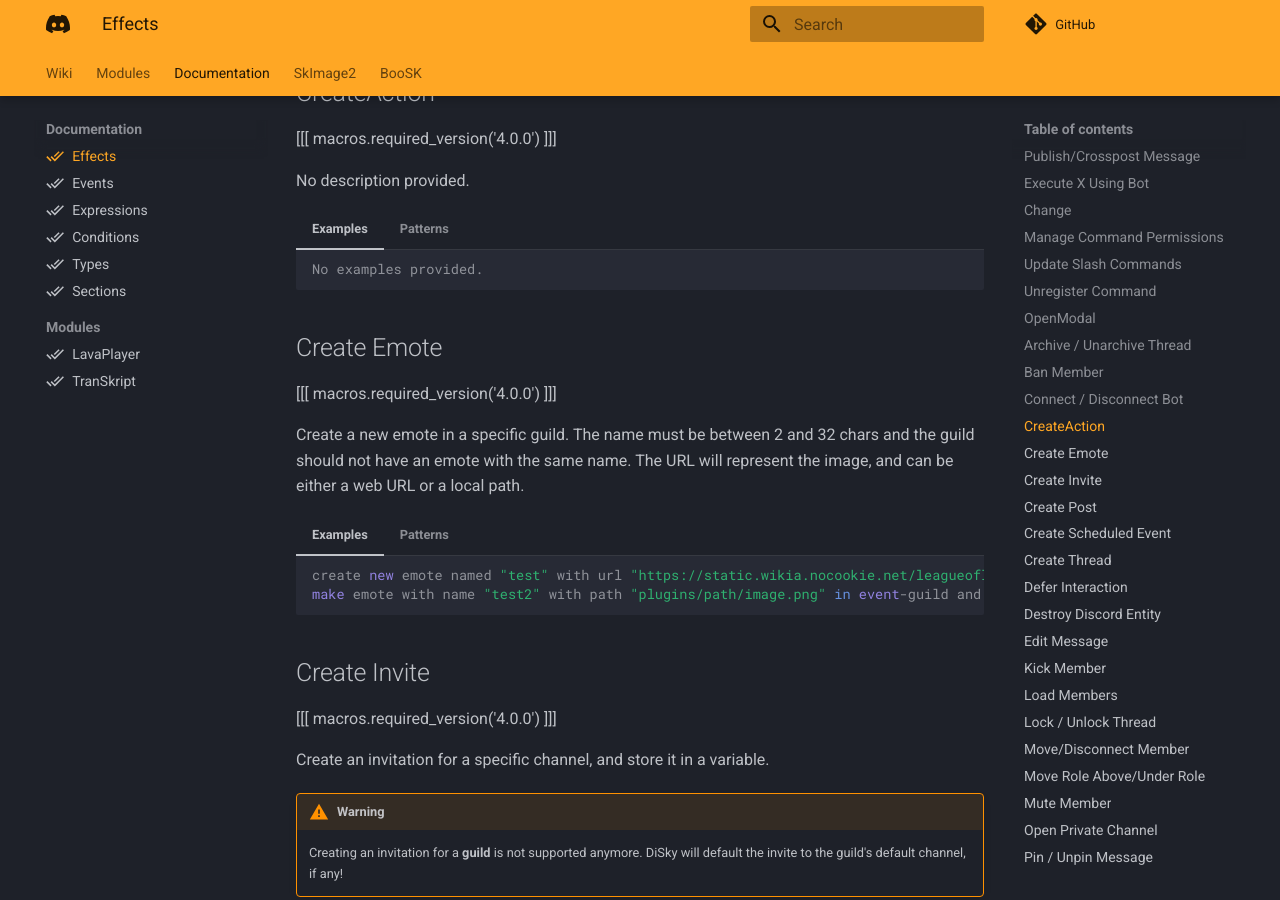
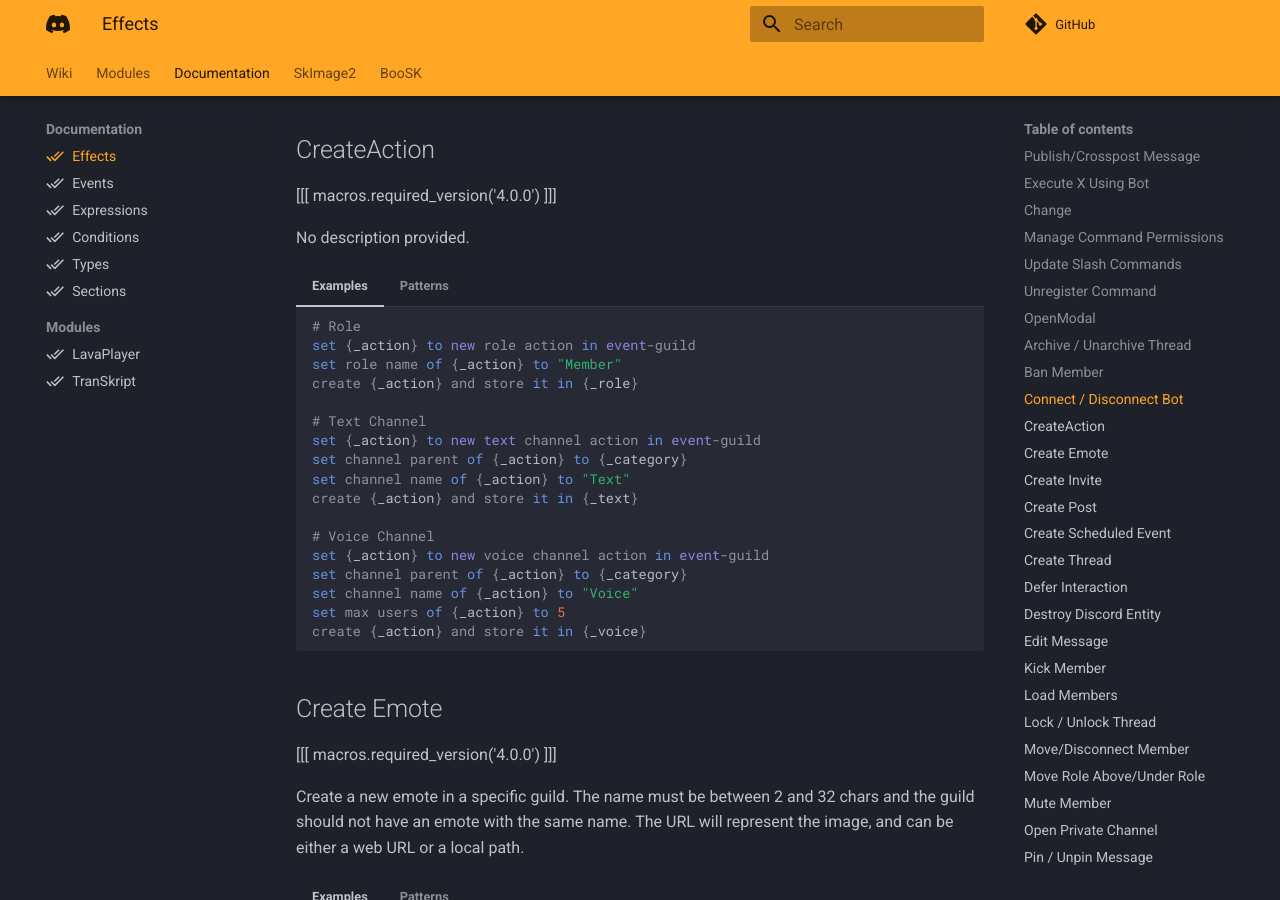
Before and after one commit to DiSkyOrg/Documentation, an MkDocs documentation site: the page built from docs/docs/effects.md, in a window 1280 px wide and 900 px high, scrolled down 3283 px. Built offline with MkDocs 1.6.1 and Material for MkDocs 9.7.7, drawn with Linux system fonts in a browser that asks for light colours; comment, search, counter and statistics services are not loaded; some of the changed text lies outside the part shown.

Commit message:
Update effects.md
Some example additions

````diff
--- a/docs/docs/effects.md
+++ b/docs/docs/effects.md
@@ -129,7 +129,10 @@ No description provided.
 === "Examples"
 
     ```applescript
-    No examples provided.
+    show {_moda_variable}
+    show {_moda_variable} to event-user
+    show the {_moda_variable} to event-user
+    show the modal {_moda_variable} to the event-user
     ```
 === "Patterns"
 
@@ -199,7 +202,23 @@ No description provided.
 === "Examples"
 
     ```applescript
-    No examples provided.
+    # Role
+    set {_action} to new role action in event-guild
+    set role name of {_action} to "Member"
+    create {_action} and store it in {_role}
+
+    # Text Channel
+    set {_action} to new text channel action in event-guild
+    set channel parent of {_action} to {_category}
+    set channel name of {_action} to "Text"
+    create {_action} and store it in {_text}
+
+    # Voice Channel
+    set {_action} to new voice channel action in event-guild
+    set channel parent of {_action} to {_category}
+    set channel name of {_action} to "Voice"
+    set max users of {_action} to 5
+    create {_action} and store it in {_voice}
     ```
 === "Patterns"
 
@@ -299,7 +318,8 @@ Creating private thread need the guild to be level 2 or more, else it'll throw a
 === "Examples"
 
     ```applescript
-    No examples provided.
+    create new thread named "abc" in (channel with id "abc") using the message (message with id "abc") and store it in {_thread}
+    create new private thread named "abc" in (channel with id "abc") using the message (message with id "abc") and store it in {_thread}
     ```
 === "Patterns"
 
@@ -612,7 +632,8 @@ No description provided.
 === "Examples"
 
     ```applescript
-    No examples provided.
+    retrieve all bans of event-guild and store them in {_bans::*}
+	send "%{_bans::*}%" to console
     ```
 === "Patterns"
 
@@ -717,7 +738,7 @@ No description provided.
 === "Examples"
 
     ```applescript
-    No examples provided.
+    retrieve member with id "329999814546817024" in event-guild and store it in {_m}
     ```
 === "Patterns"
 
@@ -733,7 +754,7 @@ No description provided.
 === "Examples"
 
     ```applescript
-    No examples provided.
+    retrieve message with id discord id of event-message in event-channel and store it in {_message}
     ```
 === "Patterns"
 
@@ -786,7 +807,7 @@ Profile represent mainly the banner of the user, could return the accent color i
 === "Examples"
 
     ```applescript
-    No examples provided.
+    retrieve profile with id "329999814546817024" from event-user and store it in {_m}
     ```
 === "Patterns"
 
@@ -819,7 +840,7 @@ Retrieve every stickers (and cache them) from a specific guild.
 === "Examples"
 
     ```applescript
-    No examples provided.
+    retrieve all stickers from event-guild and store them in {_m::*}
     ```
 === "Patterns"
 
@@ -835,7 +856,7 @@ Retrieve every members (and cache them) from a specific thread.
 === "Examples"
 
     ```applescript
-    No examples provided.
+    retrieve all thread members from event-threadchannel and store them in {_m::*}
     ```
 === "Patterns"
 
@@ -852,7 +873,7 @@ This effect will only get back the ACTIVE thread, and will pass on the archived
 === "Examples"
 
     ```applescript
-    No examples provided.
+    retrieve all threads from event-guild and store them in {_threads::*}
     ```
 === "Patterns"
 
@@ -868,7 +889,9 @@ No description provided.
 === "Examples"
 
     ```applescript
-    No examples provided.
+    retrieve user with id "6516165135165135213" from event-bot and store it in {_user}
+    retrieve user with id "6516165135165135213" from event-bot and store the user in {_user}
+    retrieve user with id "6516165135165135213" with event-bot and store it in {_user}
     ```
 === "Patterns"
 
@@ -1051,7 +1074,11 @@ No description provided.
 === "Examples"
 
     ```applescript
-    No examples provided.
+    add field named "field_name" with value "field_description" to embed
+    add field named "field_name" with value "field_description" to fields of embed
+
+    add inline field named "field_name" with value "field_description" to embed
+    add inline field named "field_name" with value "field_description" to fields of embed
     ```
 === "Patterns"
 
````
